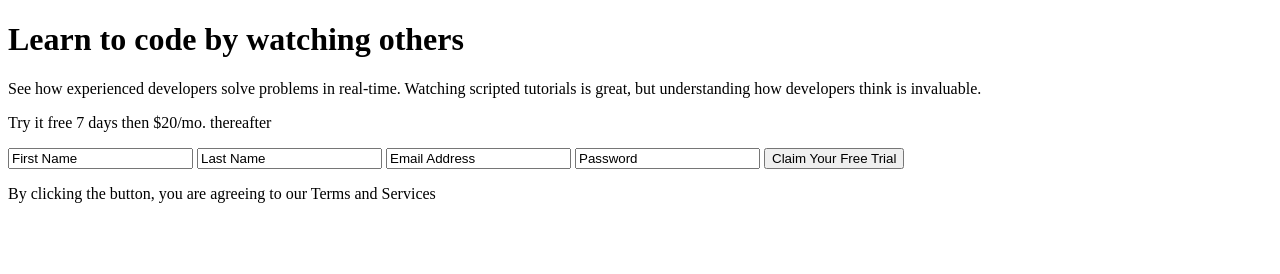
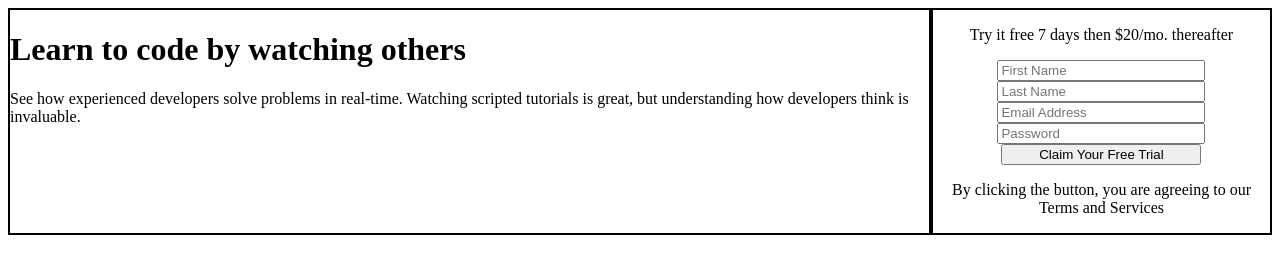
Before and after one commit to vikrambenipal/intro-form-component, a plain HTML site: page index.html in a window 1280 px wide. Drawn offline with Linux system fonts and the light colour scheme.

Commit message:
basic layout for form component

```diff
--- a/index.html
+++ b/index.html
@@ -19,15 +19,15 @@
         how developers think is invaluable.</p>
     </div>
     <div class="form-container">
-      <form>
+      <form class="form">
         <p>Try it free 7 days then $20/mo. thereafter</p>
-        <input type="text" value="First Name">
-        <input type="text" value="Last Name">
-        <input type="text" value="Email Address">
-        <input type="text" value="Password">
-        <input type="submit" value="Claim Your Free Trial">
-        <p>By clicking the button, you are agreeing to our Terms and Services</p>
+        <input class="input" type="text" placeholder="First Name">
+        <input class="input" type="text" placeholder="Last Name">
+        <input class="input" type="text" placeholder="Email Address">
+        <input class="input" type="text" placeholder="Password">
+        <input class="submit" type="submit" value="Claim Your Free Trial">
       </form>
+      <p>By clicking the button, you are agreeing to our Terms and Services</p>
     </div>
   </div>
 </body>
--- a/style.css
+++ b/style.css
@@ -0,0 +1,25 @@
+.app-container {
+    display: flex;
+    flex-direction: row;
+}
+.content-container {
+    border: 2px solid black;
+}
+.form-container {
+    border: 2px solid black;
+    width: 357px;
+    margin: 0 auto;
+    text-align: center;
+}
+.form {
+    display: flex;
+    flex-direction: column;
+    justify-content: center;
+    align-items: center;
+}
+.input {
+    width: 200px;
+}
+.submit {
+    width: 200px;
+}
```
